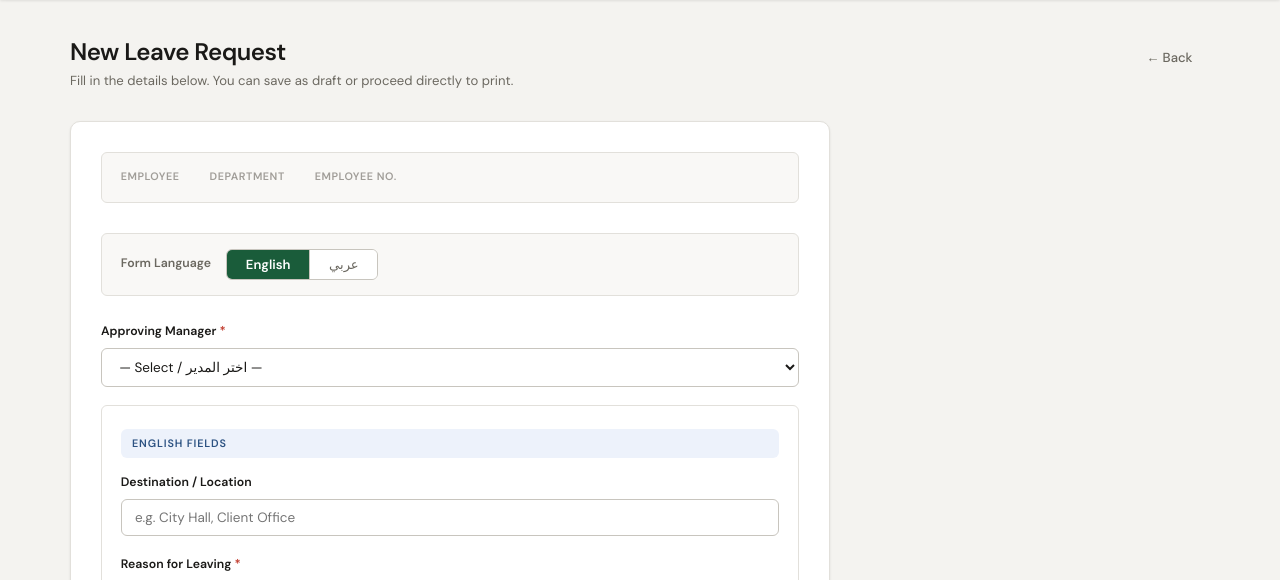
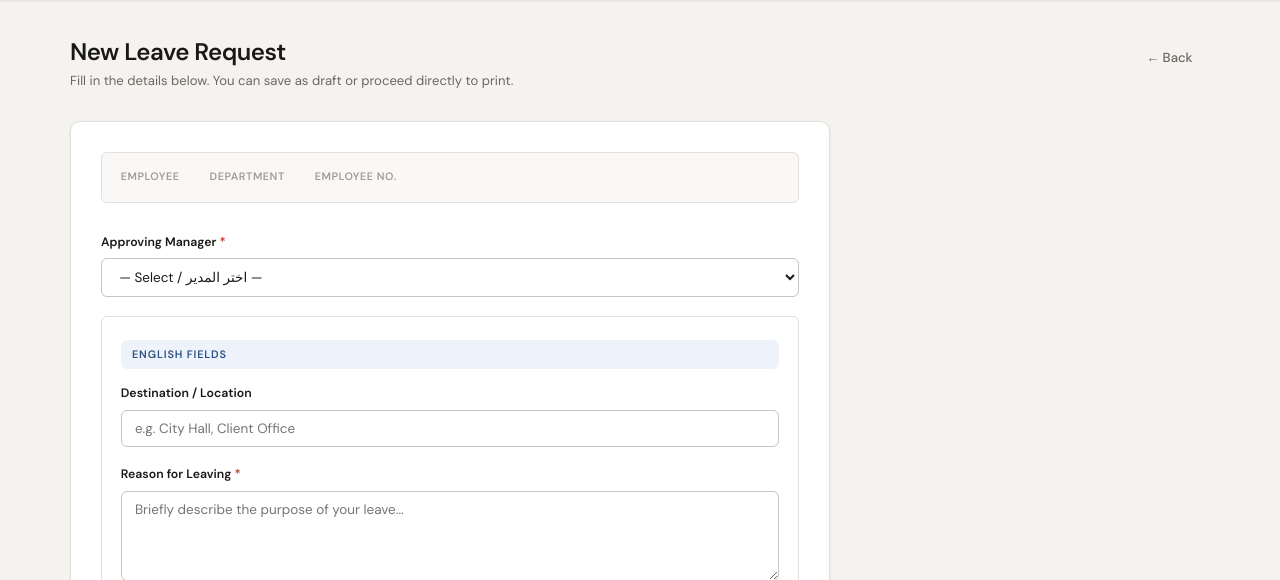
Before and after one commit to knowelle28/CarLeave, a Flask app: page /leave/new in a window 1280 px wide. Shown: the part 57-637 px from the top of the page. Run offline with Flask 3, Linux system fonts and the light colour scheme; the visitor is signed in with stand-in values (Sample User, id 1).

Commit message:
Remove duplicate language toggle from leave form - sync with navbar

```diff
--- a/app/templates/partials/form_fields.html
+++ b/app/templates/partials/form_fields.html
@@ -1,12 +1,5 @@
-<!-- Language Toggle -->
-<div class="lang-toggle-wrap">
-  <span class="lang-toggle-label">Form Language</span>
-  <div class="lang-toggle">
-    <button type="button" class="lang-btn active" id="btn-en" onclick="setLanguage('en')">English</button>
-    <button type="button" class="lang-btn" id="btn-ar" onclick="setLanguage('ar')">عربي</button>
-  </div>
-  <input type="hidden" name="active_language" id="active_language" value="{{ (form.active_language if form else (lr.active_language if lr else 'en')) }}">
-</div>
+{# Language synced from navbar toggle #}
+<input type="hidden" name="active_language" id="active_language" value="{{ (form.active_language if form else (lr.active_language if lr else session.get('lang', 'en'))) }}">
 
 <!-- ═══════════════════════════════════════════════
      SHARED: MANAGER DROPDOWN (both languages)
@@ -142,10 +135,6 @@
   document.getElementById('section-en').classList.toggle('section-disabled', lang !== 'en');
   document.getElementById('section-ar').classList.toggle('section-disabled', lang !== 'ar');
 
-  // Toggle buttons
-  document.getElementById('btn-en').classList.toggle('active', lang === 'en');
-  document.getElementById('btn-ar').classList.toggle('active', lang === 'ar');
-
   // Enable/disable inputs inside sections
   document.querySelectorAll('#section-en input:not([disabled]), #section-en textarea').forEach(el => {
     el.disabled = lang !== 'en';
@@ -164,9 +153,10 @@
   document.querySelector('.form-card').style.direction = lang === 'ar' ? 'rtl' : 'ltr';
 }
 
-// Init on page load
+// Sync with navbar language
 (function() {
-  const saved = document.getElementById('active_language').value || 'en';
-  setLanguage(saved);
+  const navLang = document.documentElement.lang === 'ar' ? 'ar' : 'en';
+  document.getElementById('active_language').value = navLang;
+  setLanguage(navLang);
 })();
 </script>
```
